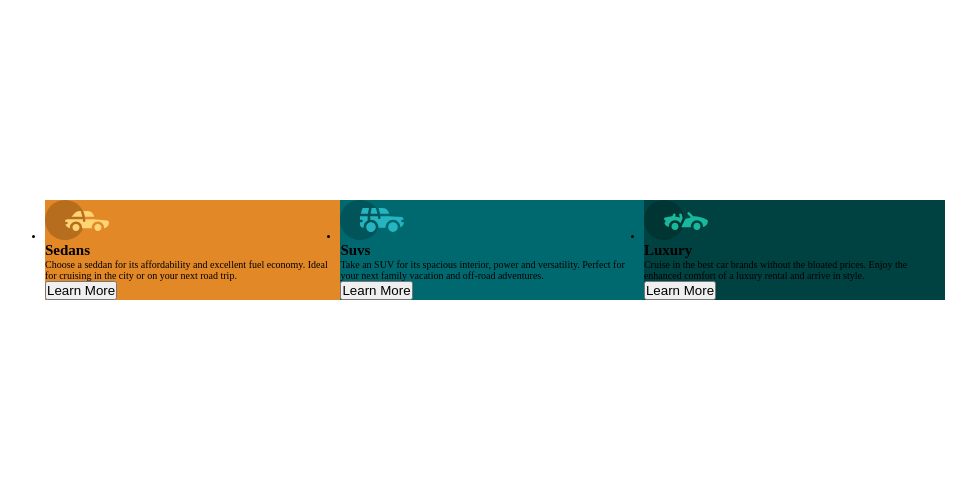
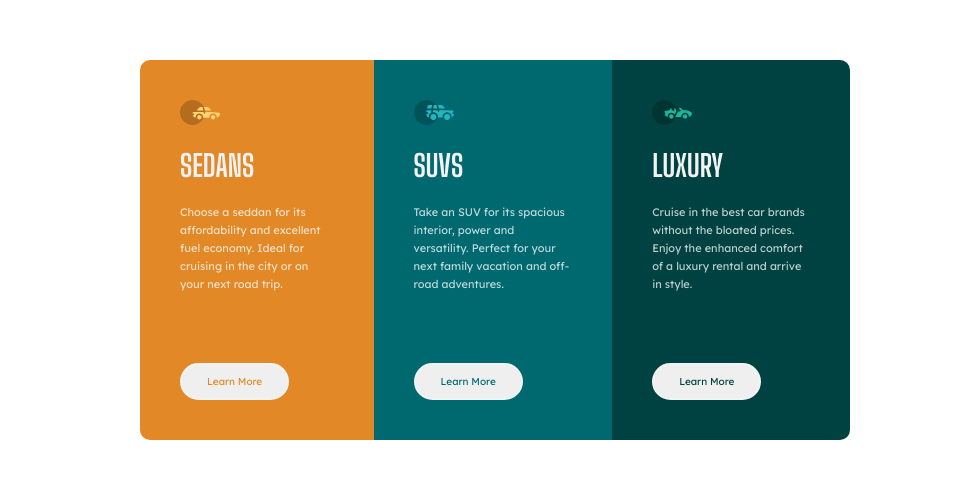
Before and after one commit to iEerii/cardComponent, a React (Vite) app in the folder CardComponent/: page / in a window 1280 px wide. Shown: the part 150-628 px from the top of the page, without its empty margins (145-1121 px from the left). Built offline with nearby package versions, Linux system fonts and the light colour scheme.

Commit message:
add styles to components

```diff
--- a/CardComponent/src/App.css
+++ b/CardComponent/src/App.css
@@ -18,6 +18,6 @@ html {
 	align-items: center;
 	display: flex;
     font-size: 62.5%;
-	height: 100vh;
+	min-height: 100vh;
 	justify-content: center;
 }
--- a/CardComponent/src/components/Menu.jsx
+++ b/CardComponent/src/components/Menu.jsx
@@ -15,6 +15,7 @@ export const Menu = () => {
                         svg={ Sedan }
                         vehicleType='Sedans'
                         description='Choose a seddan for its affordability and excellent fuel economy. Ideal for cruising in the city or on your next road trip.'
+                        fontColor='orangeText'
                     />
                 </li>
                 <li>
@@ -23,6 +24,7 @@ export const Menu = () => {
                         svg={ Suvs }
                         vehicleType='Suvs'
                         description='Take an SUV for its spacious interior, power and versatility. Perfect for your next family vacation and off-road adventures.'
+                        fontColor='cyanText'
                     />
                 </li>
                 <li>
@@ -31,6 +33,7 @@ export const Menu = () => {
                         svg={ Luxury }
                         vehicleType='Luxury'
                         description='Cruise in the best car brands without the bloated prices. Enjoy the enhanced comfort of a luxury rental and arrive in style.'
+                        fontColor='darkCyanText'
                     />
                 </li>
             </ul>
--- a/CardComponent/src/components/Vehicle.jsx
+++ b/CardComponent/src/components/Vehicle.jsx
@@ -1,17 +1,15 @@
 import '../styles/vehicle.css'
 
-export const Vehicle = ({ svg, vehicleType, description, bgColor, bRadiusLeft}) => {
+export const Vehicle = ({ svg, vehicleType, description, bgColor, fontColor}) => {
     return (
         <div className={`autoContainer ${ bgColor }`} >
             <div className="autoContainer__type">
-                <picture className="autoContainer__type-img">
-                    <img src={ svg } alt="" />
-                </picture>
+                <img className="autoContainer__type-img" src={ svg } alt="" />
                 <h1 className="autoContainer__type-tittle">{ vehicleType }</h1>
                 <p className="autoContainer__type-par">{ description }</p>
             </div>
             <div className="autoContainer__button">
-                <button>
+                <button className={`${ fontColor }`}>
                     Learn More
                 </button>
             </div>
--- a/CardComponent/src/styles/menu.css
+++ b/CardComponent/src/styles/menu.css
@@ -1,3 +1,16 @@
 .vehicleContainer__list {
+    border-radius: 1rem;
     display: flex;
+    overflow: hidden;
 }
+
+.vehicleContainer__list li {
+    list-style: none;
+}
+
+@media screen and (max-width: 576px) {
+
+    .vehicleContainer__list {
+        flex-direction: column;
+    }
+}
--- a/CardComponent/src/styles/principal.css
+++ b/CardComponent/src/styles/principal.css
@@ -1,5 +1,7 @@
 .mainContainer {
     display: flex;
     justify-content: center;
-    width: 90rem;
+    max-width: 75rem;
+    padding: 2rem;
+    width: 100%;
 }
--- a/CardComponent/src/styles/vehicle.css
+++ b/CardComponent/src/styles/vehicle.css
@@ -1,9 +1,63 @@
+.autoContainer {
+    min-height: 38rem;
+    padding: 4rem;
+}
+
+.autoContainer__type-img {
+    width: 4rem;
+}
+
+.autoContainer__type h1 {
+    color: var(--veryLightGrey);
+    font-family: "Big Shoulders Display", sans-serif;
+    font-size: 3rem;
+    text-transform: uppercase;
+    padding: 2rem 0;
+}
+
+.autoContainer__type p {
+    color: var(--transparentWhite);
+    font-family: "Lexend Deca", sans-serif;
+    font-size: 1.1rem;
+    font-weight: 400;
+    line-height: 1.8rem;
+    margin-bottom: 5rem;
+}
+
+.autoContainer__button button {
+    cursor: pointer;
+    border: .2rem solid var(--veryLightGrey);
+    border-radius: 5rem;
+    font-family: "Lexend Deca", sans-serif;
+    font-size: 1rem;
+    font-weight: 400;
+    margin-top: 2rem;
+    padding: 1rem 2.5rem;
+}
+
+.autoContainer__button button:hover {
+    background-color: transparent;
+    color: var(--transparentWhite);
+}
+
 .orange {
     background-color: var(--brightOrange);
 }
 
+.orangeText {
+    color: var(--brightOrange);
+}
+
 .cyan {
     background-color: var(--darkCyan);
+}
+
+.cyanText {
+    color: var(--darkCyan);
+}
+
+.darkCyanText {
+    color: var(--veryDarkCyan);
 }
 
 .darkCyan {
```
